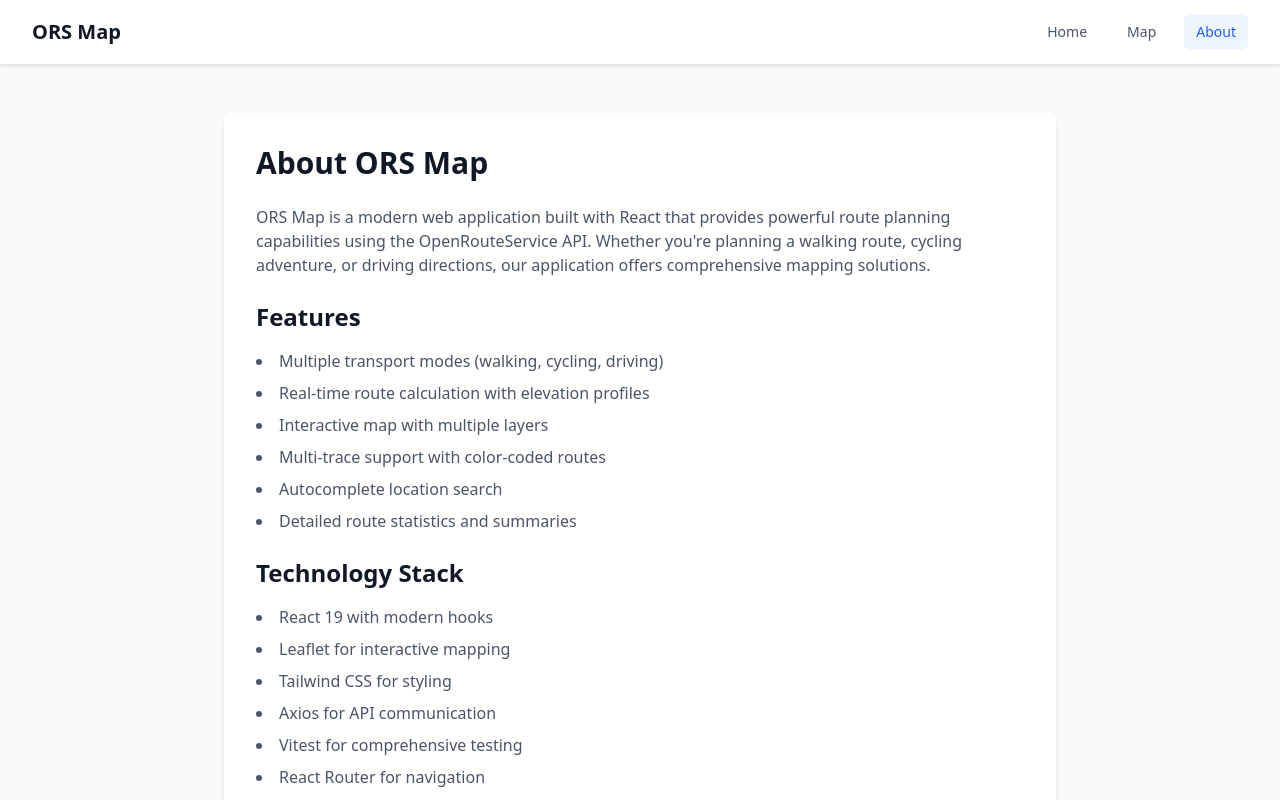
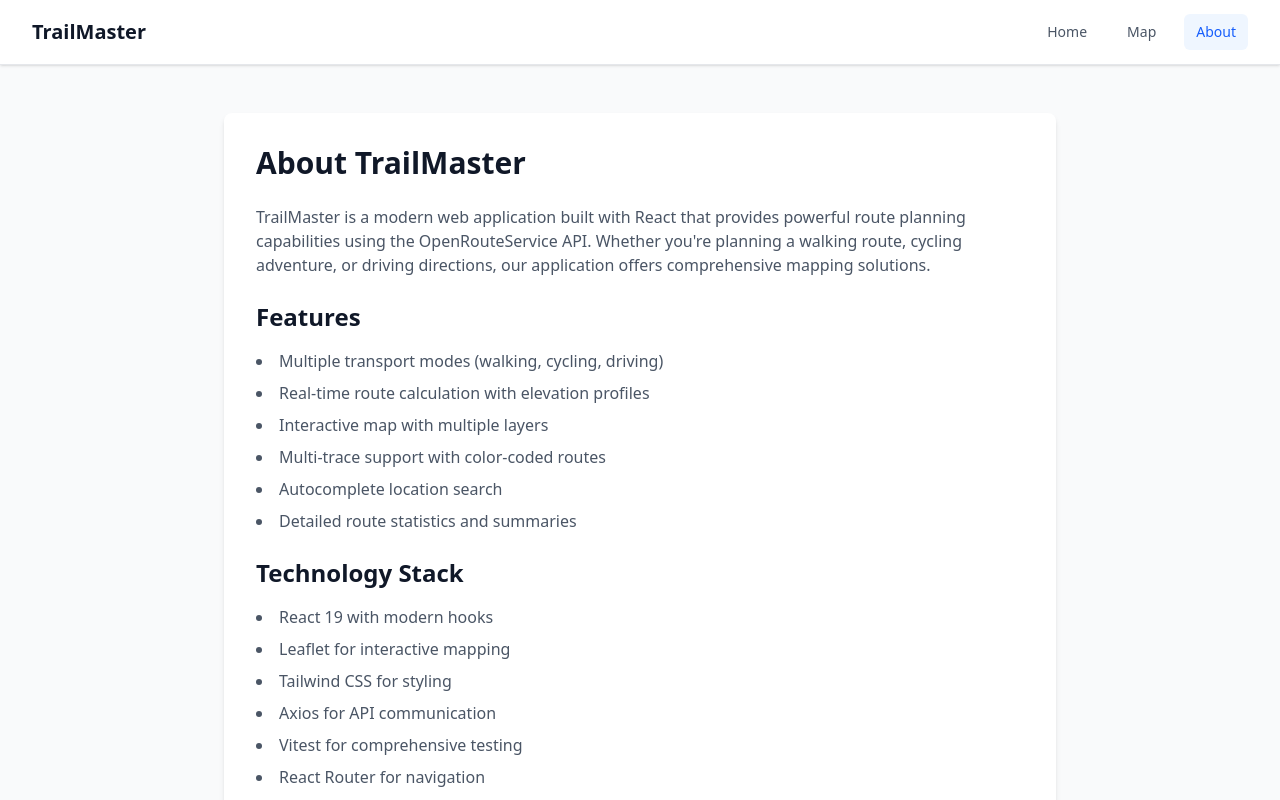
Before and after one commit to jeckelsister/ors-map, a React (Vite) app: page /about in a window 1280 px wide. Shown: the top 800 px of the page. Built offline with nearby package versions, Linux system fonts and the light colour scheme.

Commit message:
feat: rename application from ORS Map to TrailMaster and update related content

```diff
--- a/index.html
+++ b/index.html
@@ -4,7 +4,7 @@
     <meta charset="UTF-8" />
     <link rel="icon" type="image/svg+xml" href="/vite.svg" />
     <meta name="viewport" content="width=device-width, initial-scale=1.0" />
-    <title>Hike map</title>
+    <title>TrailMaster</title>
   </head>
   <body>
     <div id="root"></div>
--- a/package.json
+++ b/package.json
@@ -1,5 +1,5 @@
 {
-  "name": "ors-map",
+  "name": "trailmaster",
   "private": true,
   "version": "0.0.0",
   "type": "module",
--- a/src/components/Navigation.tsx
+++ b/src/components/Navigation.tsx
@@ -16,7 +16,7 @@ export default function Navigation(): React.JSX.Element {
             to="/"
             className="text-xl font-bold text-gray-900 hover:text-blue-600 transition-colors"
           >
-            ORS Map
+            TrailMaster
           </Link>
           <div className="flex space-x-4">
             <Link
--- a/src/pages/About.tsx
+++ b/src/pages/About.tsx
@@ -11,16 +11,16 @@ export default function About(): React.JSX.Element {
       <div className="max-w-4xl mx-auto py-12 px-4 sm:px-6 lg:px-8">
         <div className="bg-white rounded-lg shadow-md p-8">
           <h1 className="text-3xl font-bold text-gray-900 mb-6">
-            About ORS Map
+            About TrailMaster
           </h1>
 
           <div className="prose prose-lg text-gray-600">
             <p className="mb-6">
-              ORS Map is a modern web application built with React that provides
-              powerful route planning capabilities using the OpenRouteService
-              API. Whether you're planning a walking route, cycling adventure,
-              or driving directions, our application offers comprehensive
-              mapping solutions.
+              TrailMaster is a modern web application built with React that
+              provides powerful route planning capabilities using the
+              OpenRouteService API. Whether you're planning a walking route,
+              cycling adventure, or driving directions, our application offers
+              comprehensive mapping solutions.
             </p>
 
             <h2 className="text-2xl font-semibold text-gray-900 mb-4">
--- a/src/pages/Home.tsx
+++ b/src/pages/Home.tsx
@@ -6,7 +6,7 @@ export default function Home(): React.JSX.Element {
     <div className="min-h-screen bg-gradient-to-br from-blue-50 to-indigo-100 flex items-center justify-center px-4">
       <div className="max-w-4xl mx-auto text-center">
         <h1 className="text-5xl font-bold text-gray-900 mb-6">
-          Welcome to ORS Map
+          Welcome to TrailMaster
         </h1>
         <p className="text-xl text-gray-600 mb-8">
           A powerful route planning application using OpenRouteService API
```
